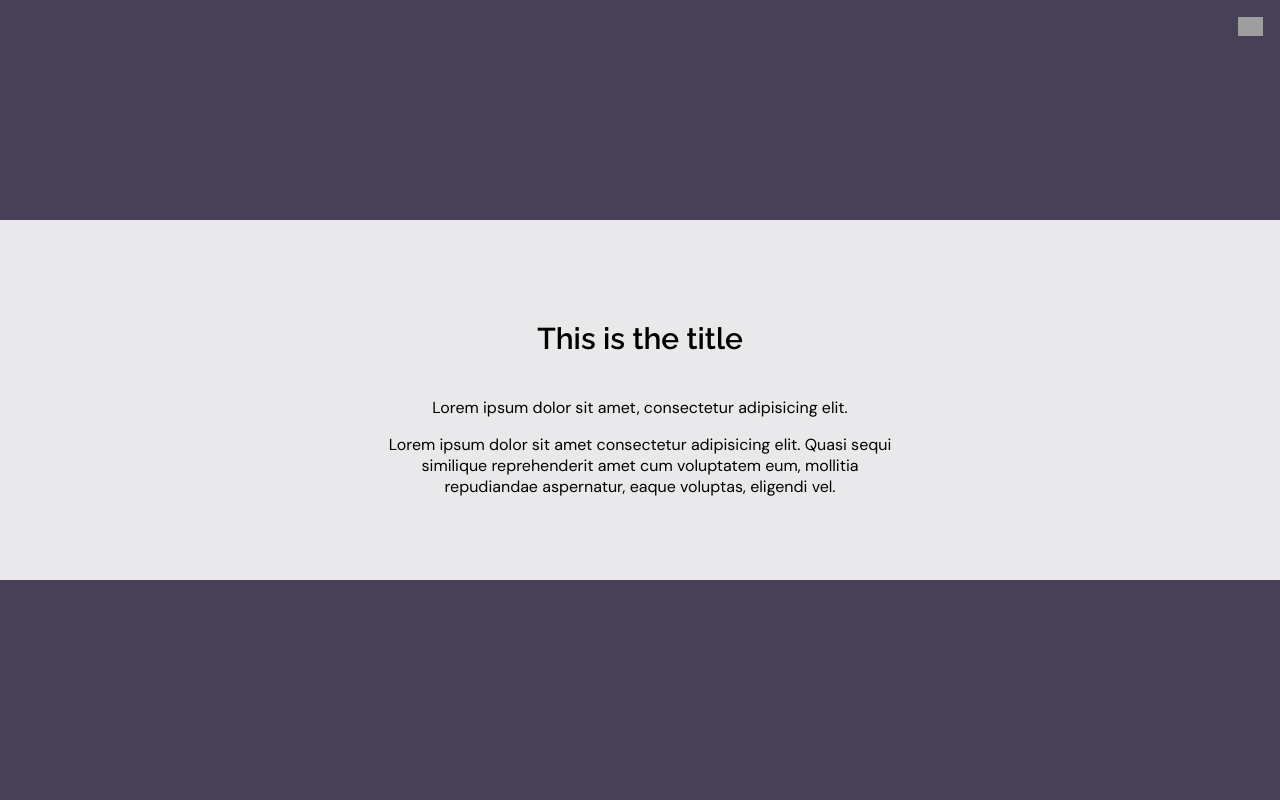
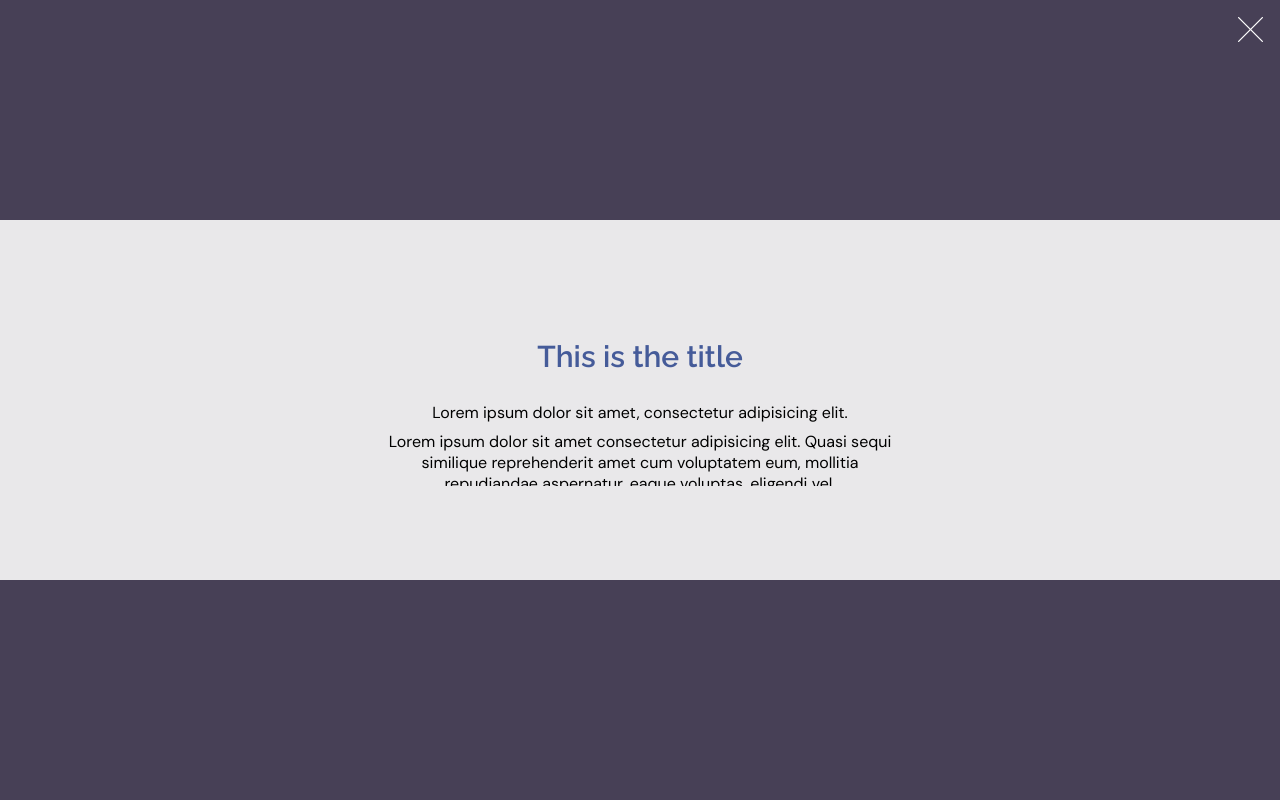
Before and after one commit to pacheco145/dynamic-navbar, a plain HTML site: page shopeame.html in a window 1280 px wide. Shown: the top 800 px of the page. Drawn offline with nearby package versions, Linux system fonts and the light colour scheme; grey boxes are pictures that could not be loaded.

Commit message:
FEAT: dynamic related always to new scroll variable only, problems fixed, and personalize settings option

```diff
--- a/js/worksScroll.js
+++ b/js/worksScroll.js
@@ -1,68 +1,109 @@
-var cover = $(".cover");
-var coverHeading = $(".cover__title");
-var workTitleToWhite = $(".cover__title--toWhite");
-var textOverflow = $(".text-overflow");
-var faja = $(".cover__transparent");
+// Personalize this measures as you want:
+const initialFontSize = 30;
+const finalFontSize = 28;
+const initCoverHeight = window.innerHeight;
+const navHeight = 60;
+const finalHeadingColor = {
+    r: 255,
+    g: 201,
+    b: 112,
+}
+const initialHeadingColor = {
+    r: 69,
+    g: 91,
+    b: 153,
+}
 
+// Choose elements you want to change dynamically
+var cover = document.querySelector(".cover");
+var coverHeading = document.querySelector(".cover__title");
+var workTitleToWhite = document.querySelector(".cover__title--toWhite");
+var textOverflow = document.querySelector(".text-overflow");
+var faja = document.querySelector(".cover__transparent");
+
+
+// Don't change below this line
 
 // FIXED MEASURES
 var windowHeight = window.innerHeight;
-var textOverflowHeight = textOverflow.css("height");
-textOverflowHeight = Number(textOverflowHeight.split("px")[0]);
-var percentHeightTxtCover = textOverflowHeight / window.innerHeight;
+var initOverflowHeight = getComputedStyle(textOverflow).height
+initOverflowHeight = Number(initOverflowHeight.split("px")[0]);
+var percentHeightTxtCover = initOverflowHeight / window.innerHeight;
 
-// SCROLL RELATED MEASURES
-$(window).scroll(function (e) {
-    var newScroll = $(document).scrollTop();
-    var coverHeight = windowHeight - newScroll;
-    setCover(coverHeight)
-    setParagraph(coverHeight, newScroll)
-    setHeadingColor(coverHeight, newScroll)
+
+
+window.addEventListener('scroll', function (e) {
+    // console.log(percentHeightTxtCover)
+
+    var newScroll = window.pageYOffset
+    // var coverHeight = windowHeight - newScroll;
+    setCover(newScroll)
+    setParagraph(newScroll)
+    setHeadingColor(newScroll)
     setHeadingSize(newScroll)
     setFaja(newScroll)
 });
 
-const setCover = (coverHeight) => {
-    if (coverHeight > 60) cover.css({ height: coverHeight });
-    else cover.css({ position: "fixed", height: "60px", top: "0px" });
+const setCover = (newScroll) => {
+    let coverHeight = (navHeight - initCoverHeight) * newScroll / windowHeight + initCoverHeight
+    if (coverHeight > navHeight) cover.style.height = `${coverHeight}px`;
+    else cover.style.height = `${navHeight}px`;
 }
 
-const setParagraph = (coverHeight, newScroll) => {
-    var textOverflowNewHeight = (coverHeight - 60) * (percentHeightTxtCover) ;
-    var opacityParagraph = newScroll / (250 - windowHeight) + 1;
-    opacityParagraph = opacityParagraph.toFixed(2);
+const setParagraph = (newScroll) => {
+    let textOverflowHeight = (- initOverflowHeight) * 2 * newScroll / initCoverHeight + initOverflowHeight;
+    var textOverflowOpacity = newScroll / (250 - windowHeight) + 1;
+    textOverflowOpacity = textOverflowOpacity.toFixed(2);
 
-    if (coverHeight > 60)  textOverflow.css({ height: textOverflowNewHeight, opacity: opacityParagraph});
-    else textOverflow.css({ height: 0, opacity: 0 });
+    if (newScroll < initCoverHeight)  {
+        textOverflow.style.height = `${textOverflowHeight}px`
+        textOverflow.style.opacity = `${textOverflowOpacity}`
+    }
+    else {
+        textOverflow.style.height = 0
+        textOverflow.style.opacity = 0
+    }
 }
 
-const setHeadingColor = (coverHeight, newScroll) => {
-    // y = (510 / windowHeight) * newScroll - 127.5
-    let color = (510 / windowHeight) * newScroll - 128
-    if (color > 255 || newScroll > windowHeight) color = 255
-    // console.log(newScroll, 'and', windowHeight, 'and', color)
-    let rgbValues = `rgb(${color},${color},${color})`;
-    workTitleToWhite.css({ color: rgbValues });
-    // if (coverHeight > 90) workTitleToWhite.css({ color: rgbValues });
+const setHeadingColor = (newScroll) => {
+    let colorR = setRGBValue(newScroll, initialHeadingColor.r, finalHeadingColor.r)
+    let colorG = setRGBValue(newScroll, initialHeadingColor.g, finalHeadingColor.g)
+    let colorB = setRGBValue(newScroll, initialHeadingColor.b, finalHeadingColor.b)
+    // console.log(colorR, colorG, colorB)
+    let rgbValues = `rgb(${colorR},${colorG},${colorB})`;
+    workTitleToWhite.style.color = rgbValues;
 }
 
+
+const setRGBValue = (newScroll, initialColor, finalColor) => {
+    let rgbToReturn = (2 * (finalColor - initialColor) * newScroll) / windowHeight + initialColor
+    let reachesFinalColor = (rgbToReturn > finalColor && finalColor > initialColor) || (rgbToReturn < finalColor && finalColor < initialColor)
+    if (reachesFinalColor) rgbToReturn = finalColor
+    return rgbToReturn
+}
+
+
 const setHeadingSize = (newScroll) => {
-    const initialFontSize = 30;
-    const finalFontSize = 28;
-    console.log(newScroll, 'and', windowHeight / 2)
 
     let fontSize = (2 * (finalFontSize - initialFontSize) * newScroll) / windowHeight + initialFontSize
-    if (fontSize <= finalFontSize) fontSize = finalFontSize
-    coverHeading.css({ "font-size": fontSize })
+    let reachesFinalSize = (fontSize > finalFontSize && finalFontSize > initialFontSize) || (fontSize < finalFontSize && finalFontSize < initialFontSize)
+    if (reachesFinalSize) fontSize = finalFontSize
+    coverHeading.style.fontSize = `${fontSize}px`
 
-    // var fontSize = (12 * newScroll) / (60 - windowHeight) + 30;
-    // if (fontSize >= 28) coverHeading.css({ "font-size": fontSize })
-	// else coverHeading.css({ "font-size": "28px" })
 }
 
 const setFaja = (newScroll) => {
     var opacityFaja = newScroll / (250 - windowHeight) + 1;
     opacityFaja = opacityFaja.toFixed(2);
-    if (opacityFaja >= 0) faja.css({ opacity: opacityFaja })
-    else faja.css({ opacity: 0 })
+    if (opacityFaja >= 0) faja.style.opacity = opacityFaja
+    else faja.style.opacity = 0
 }
+
+
+
+const initialSettings = () => {
+    setHeadingColor(0)
+    setHeadingSize(0)
+}
+
+document.onload = initialSettings()
--- a/shopeame.html
+++ b/shopeame.html
@@ -20,7 +20,7 @@
 		<div class="cover" >
 
 			<a href="#">
-                <img src="https://res.cloudinary.com/dzoevd8ts/image/upload/v1623700855/MyWebDeveloperWeb/cross_vorstc.svg" alt="cross" class="cross">
+                <svg class="cross cross--white" xmlns="http://www.w3.org/2000/svg" viewBox="0 0 97 97"><defs></defs><g id="Capa_2" data-name="Capa 2"><g id="Capa_1-2" data-name="Capa 1"><line class="cls-1" x1="2.5" y1="94.5" x2="94.5" y2="2.5"/><line class="cls-1" x1="2.5" y1="2.5" x2="94.5" y2="94.5"/></g></g></svg>
             </a>
 
 			<div class="cover__transparent"></div>
@@ -40,9 +40,6 @@
         <p id="restOfPage"></p>
     </section>
     <script src="js/text.js"></script>
-    <script src="https://ajax.googleapis.com/ajax/libs/jquery/3.5.1/jquery.min.js"></script>
-    <script src="https://code.jquery.com/ui/1.12.1/jquery-ui.js"></script>
-    <script src="js/worksInit.js"></script>
     <script src="js/worksScroll.js"></script>
 
 </body>
--- a/styles/cover.css
+++ b/styles/cover.css
@@ -52,6 +52,14 @@
 .text-overflow {
     height: 170px;
     height: fit-content;
+    overflow: hidden;
+    display: flex;
+    flex-direction: column;
+    /* justify-content: center; */
+}
+
+.text-overflow p {
+    margin: 4px;
 }
 
 .cross {
@@ -60,6 +68,18 @@
     top: 17px;
     width: 25px;
     z-index: 4;
+    fill:none;
+    stroke-linecap:round;
+    stroke-miterlimit:10;
+    stroke-width:5px;
+}
+
+.cross--white {
+    stroke: white;
+}
+
+.cross--black {
+    stroke: black;
 }
 
 
```
